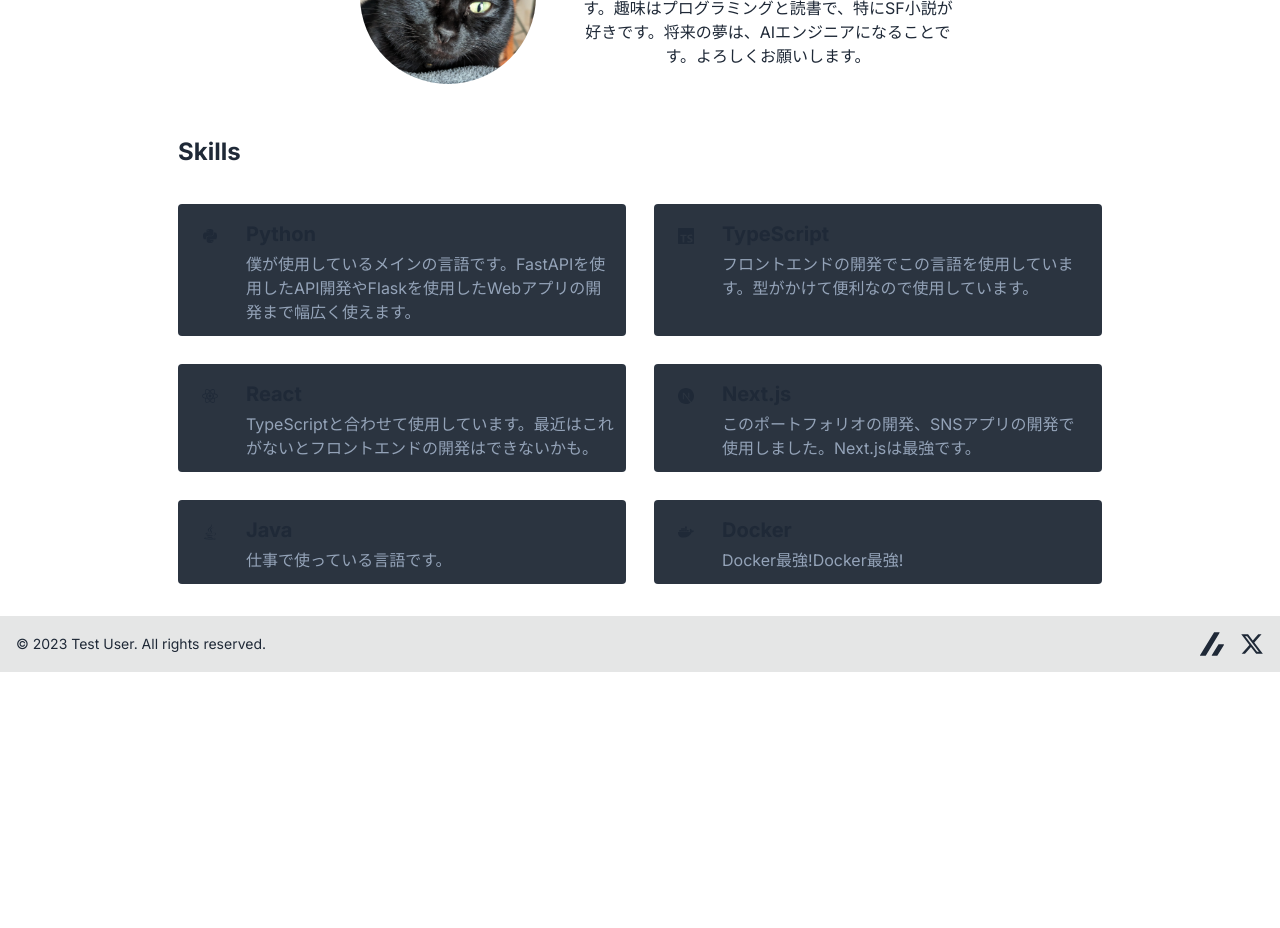
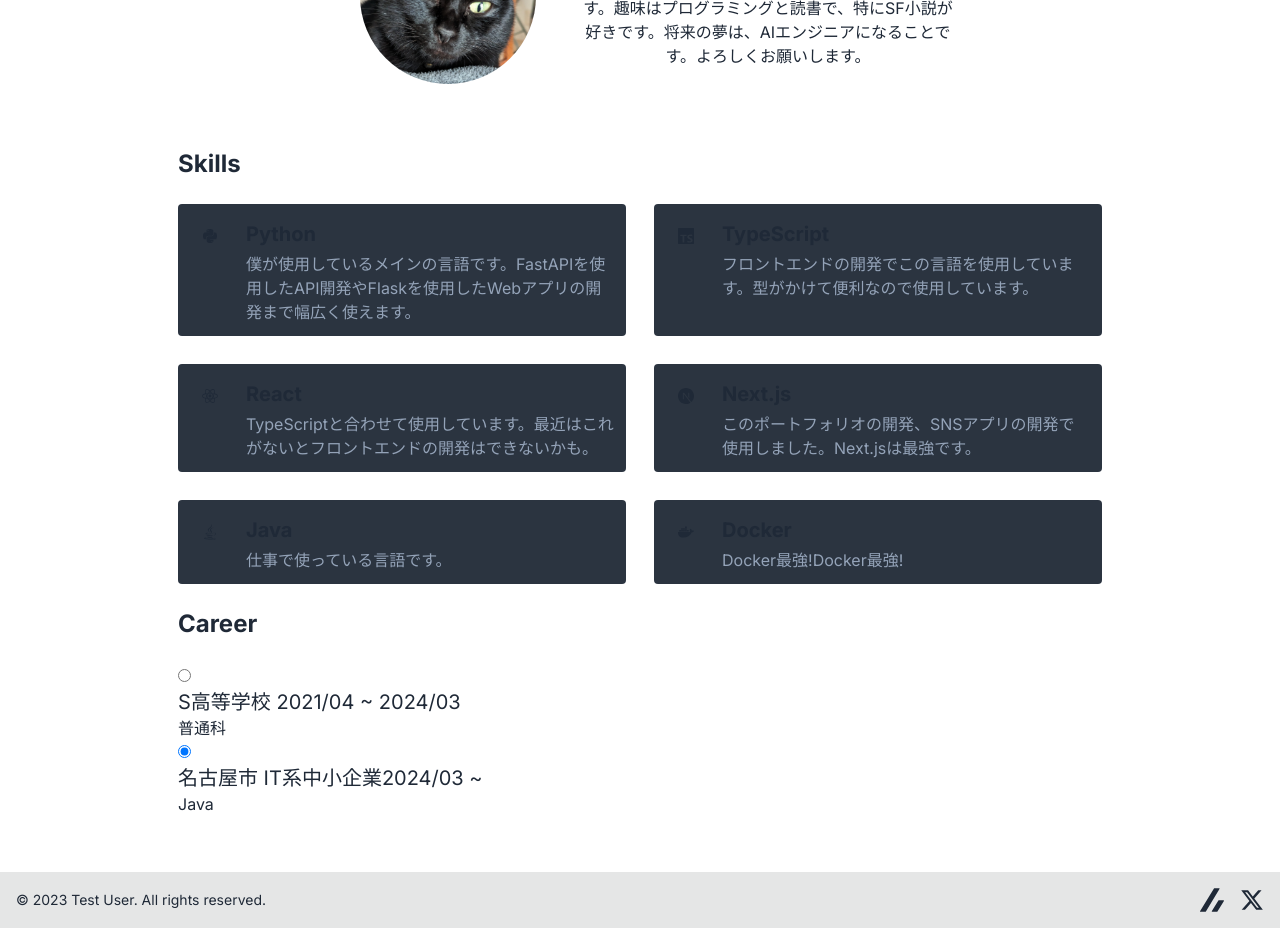
Before and after one commit to Milix-M/milix-m_tempest, a Next.js app in the folder web/: page /profile in a window 1280 px wide. Shown: the part 320-1248 px from the top of the page. Before the commit the page ends 992 px from the top, so only its background shows below. Built offline with nearby package versions, Linux system fonts and the light colour scheme.

Commit message:
add Career

```diff
--- a/web/src/app/profile/page.tsx
+++ b/web/src/app/profile/page.tsx
@@ -2,6 +2,7 @@ import Image from 'next/image'
 import { BiSolidIdCard } from 'react-icons/bi'
 import { IoIosPin } from 'react-icons/io'
 import SkillsSet from '@/CustomSettings/SkillsSet'
+import Career from '@/CustomSettings/Career'
 
 export default function Profile () {
   return (
@@ -41,9 +42,15 @@ export default function Profile () {
             </div>
           </div>
         </div>
-        <h1 className='font-bold text-2xl mt-3 mb-9'>Skills</h1>
-        <div className='grid sm:grid-cols-2 gap-7 grid-cols-1'>
-          <SkillsSet />
+        <div className='my-6'>
+          <h1 className='font-bold text-2xl mt-3 mb-6'>Skills</h1>
+          <div className='grid sm:grid-cols-2 gap-7 grid-cols-1'>
+            <SkillsSet />
+          </div>
+        </div>
+        <div className='my-6'>
+          <h1 className='font-bold text-2xl mt-3 mb-6'>Career</h1>
+          <Career />
         </div>
       </div>
     </div>
```
